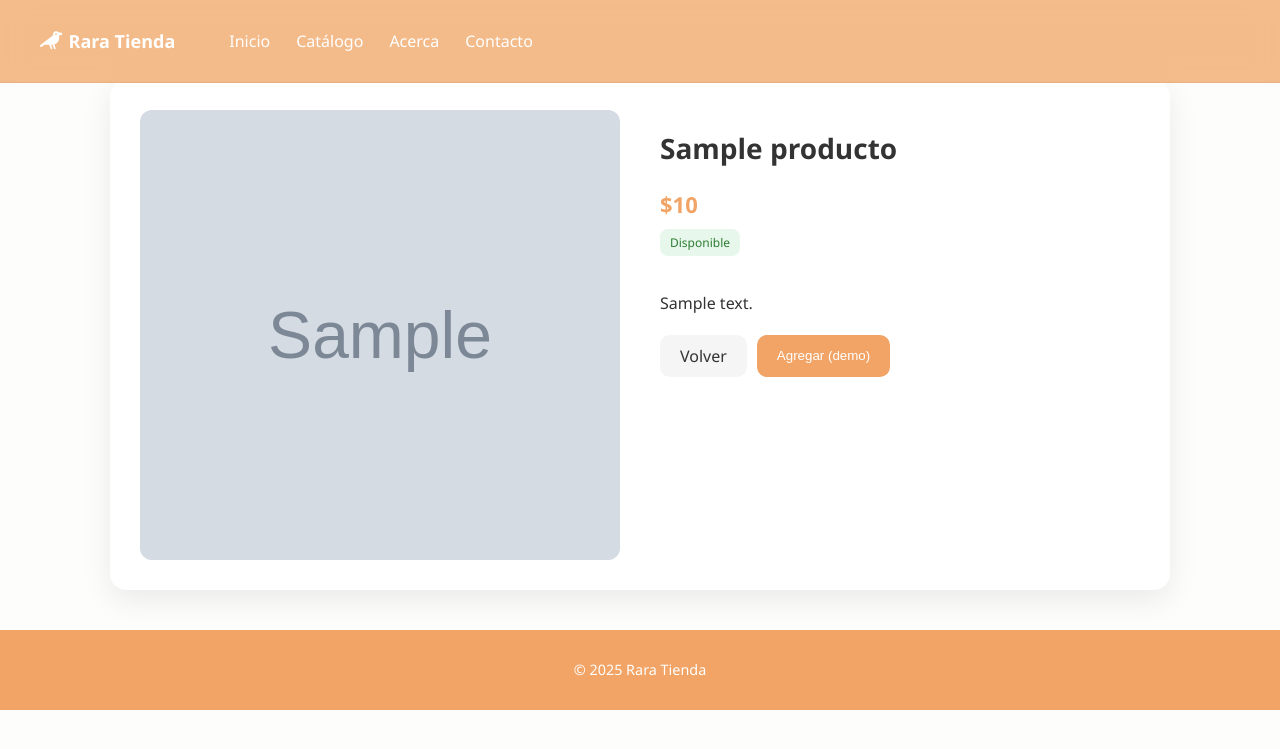
After one commit to felipooon/rara-app, a Django app: page /producto/1/ in a window 1280 px wide. The commit adds this page. Shown: the top 749 px of the page. Run offline with Django 5.2, Linux system fonts and the light colour scheme; tables that the repository leaves empty hold one stand-in row (values such as "Sample post"); grey boxes marked "Sample" are stand-in pictures.

Commit message:
detalle de producto

```diff
--- a/static/css/style.css
+++ b/static/css/style.css
@@ -27,6 +27,111 @@ main {
   min-height: 100%;
   display: flex;
   flex-direction: column;
+}
+
+/*DETALLE*/
+
+.producto-detalle {
+  padding: 80px 40px 40px;
+  display: flex;
+  justify-content: center;
+}
+
+.producto-contenedor {
+  display: grid;
+  grid-template-columns: 1fr 1fr;
+  gap: 40px;
+  max-width: 1000px;
+  background: var(--blanco);
+  border-radius: 16px;
+  padding: 30px;
+  box-shadow: 0 10px 30px rgba(0,0,0,0.08);
+}
+
+.producto-imagen {
+  width: 100%;
+  height: 450px;
+  display: flex;
+  align-items: center;
+  justify-content: center;
+  background: var(--gris-suave);
+  border-radius: 12px;
+  overflow: hidden;
+}
+
+.producto-imagen img {
+  width: 100%;
+  height: 100%;
+  object-fit: cover;
+}
+
+.sin-imagen {
+  width: 100%;
+  height: 300px;
+  background: var(--gris-suave);
+  display: flex;
+  align-items: center;
+  justify-content: center;
+  border-radius: 12px;
+}
+
+.producto-info h1 {
+  font-size: 28px;
+  margin-bottom: 10px;
+}
+
+.precio {
+  font-size: 22px;
+  color: var(--primario);
+  font-weight: bold;
+  margin-bottom: 10px;
+}
+
+.estado {
+  display: inline-block;
+  padding: 5px 10px;
+  border-radius: 8px;
+  font-size: 12px;
+  margin-bottom: 15px;
+}
+
+.disponible {
+  background: #e7f7ec;
+  color: #2e7d32;
+}
+
+.agotado {
+  background: #fdecea;
+  color: #c62828;
+}
+
+.descripcion {
+  margin: 20px 0;
+  color: var(--texto);
+  line-height: 1.5;
+}
+
+.acciones {
+  display: flex;
+  gap: 10px;
+  margin-top: 20px;
+}
+
+.btn-principal {
+  background: var(--primario);
+  color: white;
+  border: none;
+  padding: 10px 20px;
+  border-radius: 10px;
+  cursor: pointer;
+}
+
+.btn-secundario {
+  background: var(--gris-suave);
+  color: var(--texto);
+  padding: 10px 20px;
+  border-radius: 10px;
+  text-decoration: none;
 }
 
 /* =========================
@@ -63,6 +168,9 @@ section:nth-of-type(4) { animation-delay: 0.9s; }
   padding: 0 1rem;
 }
 
+.categoria-wrapper {
+  padding-top: 80px;
+}
 
 /* ===== NAVBAR MODERNA ===== */
 .navbar {
@@ -223,6 +331,21 @@ section:nth-of-type(4) { animation-delay: 0.9s; }
 .btn-categoria:hover {
   background-color: #333;
   transform: translateY(-2px);
+}
+
+.btn-volver {
+  display: inline-block;
+  margin: 10px 0 20px 0;
+  padding: 8px 14px;
+  background: var(--gris-suave);
+  color: var(--texto);
+  text-decoration: none;
+  border-radius: 10px;
+  font-size: 14px;
+}
+
+.btn-volver:hover {
+  background: var(--secundario);
 }
 
 /* =========================
--- /dev/null
+++ b/templates/producto_detail.html
@@ -0,0 +1,52 @@
+{% extends "base.html" %}
+{% load static %}
+
+{% block content %}
+
+<div class="producto-detalle">
+
+  <div class="producto-contenedor">
+
+    <!-- IMAGEN -->
+    <div class="producto-imagen">
+      {% if producto.imagen %}
+        <img src="{{ producto.imagen.url }}" alt="{{ producto.nombre }}">
+      {% else %}
+        <div class="sin-imagen">Sin imagen</div>
+      {% endif %}
+    </div>
+
+    <!-- INFO -->
+    <div class="producto-info">
+
+      <h1>{{ producto.nombre }}</h1>
+
+      <p class="precio">${{ producto.precio }}</p>
+
+      {% if producto.disponible %}
+        <span class="estado disponible">Disponible</span>
+      {% else %}
+        <span class="estado agotado">Agotado</span>
+      {% endif %}
+
+      <p class="descripcion">
+        {{ producto.descripcion }}
+      </p>
+
+      <div class="acciones">
+        <a href="javascript:history.back()" class="btn-secundario">
+          Volver
+        </a>
+
+        <button class="btn-principal">
+          Agregar (demo)
+        </button>
+      </div>
+
+    </div>
+
+  </div>
+
+</div>
+
+{% endblock %}
--- a/tienda/urls.py
+++ b/tienda/urls.py
@@ -16,5 +16,6 @@ urlpatterns = [
     path("panel/productos/<int:id>/toggle/", views.toggle_producto, name="toggle_producto"),
     path("login/", CustomLoginView.as_view(), name="login"),
     path("logout/", LogoutView.as_view(next_page="/"), name="logout"),
+    path("producto/<int:id>/", views.producto_detail, name="producto_detail"),
 
 ]
--- a/tienda/views.py
+++ b/tienda/views.py
@@ -5,6 +5,7 @@ from .forms import CategoriaForm, ProductoForm
 from django.contrib.auth.decorators import login_required
 from django.contrib.auth.views import LoginView
 
+#PAGINA PUBLICA
 
 def index(request):
     categorias = Categoria.objects.all()
@@ -29,6 +30,14 @@ def categoria_detail(request, slug):
         "productos": productos
     })
 
+def producto_detail(request, id):
+    producto = get_object_or_404(Producto, id=id)
+
+    return render(request, "producto_detail.html", {
+        "producto": producto
+    })
+
+#PANEL DE ADMINISTRACION
 
 @login_required
 def panel_productos(request):
```
Also changed, not shown: rara_app/settings.py (+7 -3 lines), templates/categoria.html (+9 -1 lines), 1 other file.
